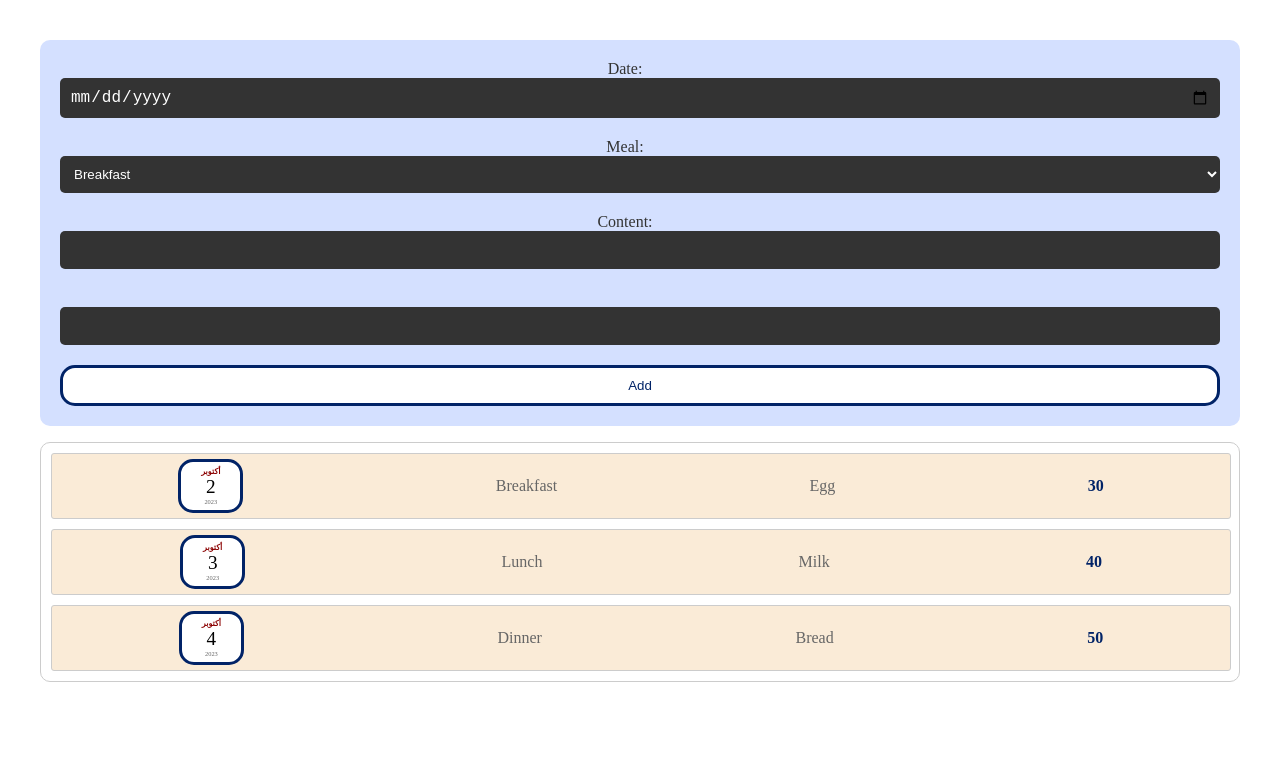
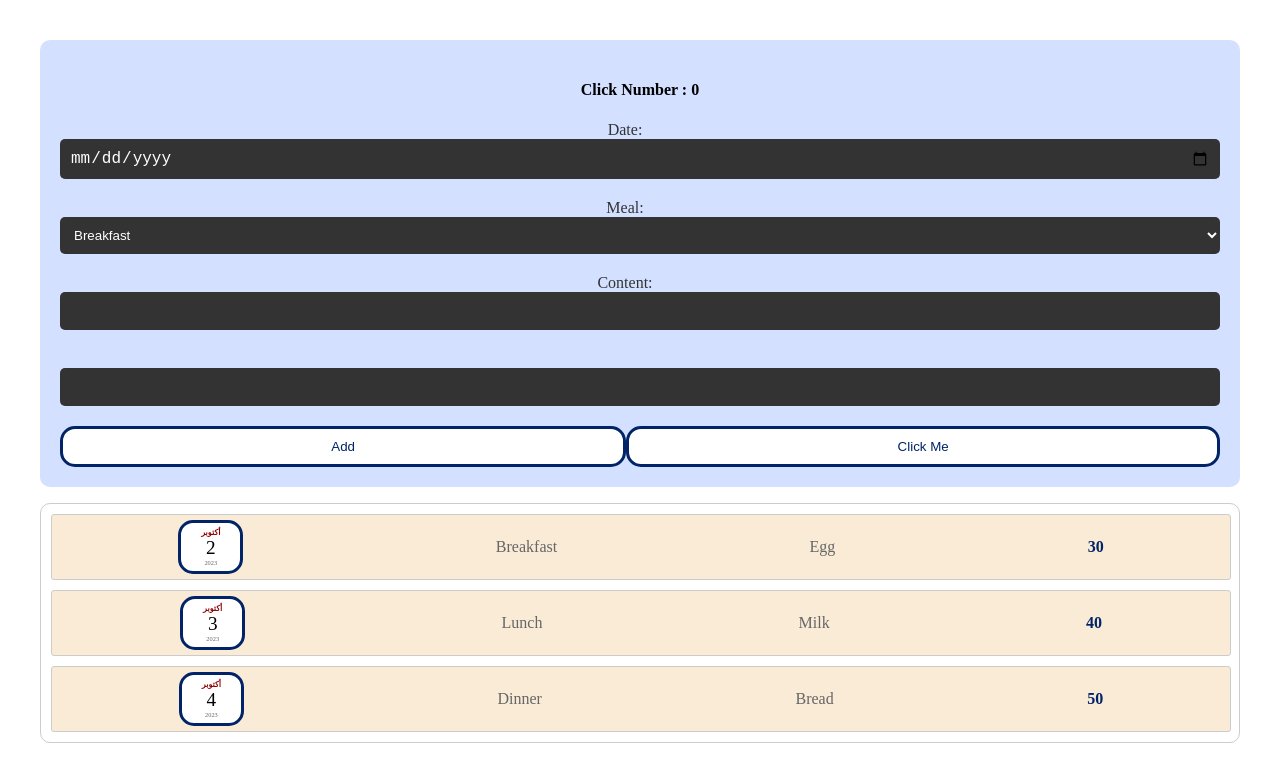
Before and after one commit to AbuobaidaMustafa/Calories-Tracker, a React (Vite) app: page / in a window 1280 px wide. Shown: the top 782 px of the page. Built offline with nearby package versions, Linux system fonts and the light colour scheme.

Commit message:
using destructuring with  pervious value in status

```diff
--- a/src/components/edit/CaloriesRecordEdit.jsx
+++ b/src/components/edit/CaloriesRecordEdit.jsx
@@ -1,8 +1,9 @@
 import { useState } from "react";
 import "./CaloriesRecordForm.css";
-
+import ClickCounter from "./ClickCounter";
 function CalorieRecordEdit() {
   const [mealObject, setMealObj] = useState({});
+  const [clickCounter, setClickCounter] = useState(0);
   const dateHandler = (event) => {
     setMealObj({
       ...mealObject,
@@ -34,6 +35,9 @@ function CalorieRecordEdit() {
 
   return (
     <form onSubmit={formHandler}>
+      <div>
+        <h4>Click Number : {clickCounter}</h4>
+      </div>
       <label htmlFor="date">Date:</label>
       <input type="date" name="date" id="date" onChange={dateHandler} />
 
@@ -60,7 +64,8 @@ function CalorieRecordEdit() {
         onChange={caloriesHandler}
       />
       <div className="footer">
-        <button>Add</button>
+        <button type="button">Add</button>
+        <ClickCounter setClickCounter={setClickCounter} />
       </div>
     </form>
   );
--- /dev/null
+++ b/src/components/edit/ClickCounter.jsx
@@ -0,0 +1,17 @@
+function ClickCounter(props) {
+  const { setClickCounter } = props;
+
+  const onClickHandler = () => {
+    setClickCounter((perviousValue) => perviousValue + 1);
+
+    console.log("Clicked");
+  };
+
+  return (
+    <button type="button" onClick={onClickHandler}>
+      Click Me
+    </button>
+  );
+}
+
+export default ClickCounter;
```
